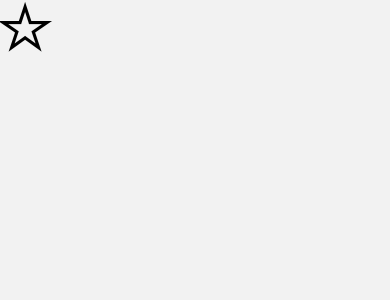
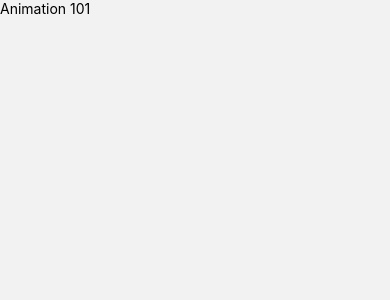
Before and after one commit to TonatiuhV/RNComponents, a React Native app: screen /HomeScreen in a window 390 px wide. Shown: the top 300 px of the page. Built offline with nearby package versions, Linux system fonts and the light colour scheme.

Commit message:
Flatlist

```diff
--- a/src/screens/HomeScreen.tsx
+++ b/src/screens/HomeScreen.tsx
@@ -1,12 +1,40 @@
 import React from 'react';
-import {View} from 'react-native';
+import {FlatList, Text, View} from 'react-native';
 
 import Icon from 'react-native-vector-icons/Ionicons';
 
+interface MenuItem {
+  name: string;
+  icon: string;
+  component: string;
+}
+
+const menuItems = [
+  {
+    name: 'Animation 101',
+    icon: 'cube-outline',
+    component: 'Animation101Screen',
+  },
+];
+
 export const HomeScreen = () => {
+  const renderMenuItem = (menuItem: MenuItem) => {
+    return (
+      <View>
+        <Text>{menuItem.name}</Text>
+      </View>
+    );
+  };
+
   return (
-    <View>
-      <Icon name="star-outline" size={50} color="black" />
+    <View style={{flex: 1}}>
+      <FlatList
+        data={menuItems}
+        // Recibé como objecto las propiedades  item y index
+        renderItem={({item}) => renderMenuItem(item)}
+        // Simpre poner el key estractor retornando algo unico de tipo string
+        keyExtractor={item => item.name}
+      />
     </View>
   );
 };
```
